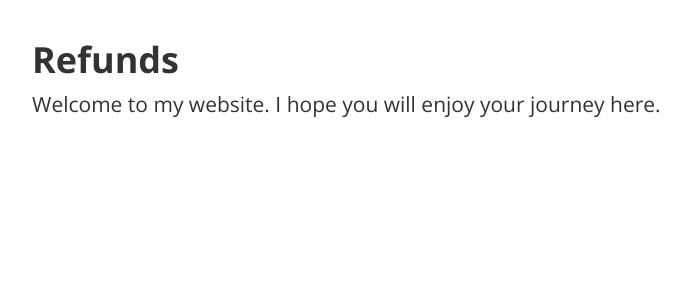
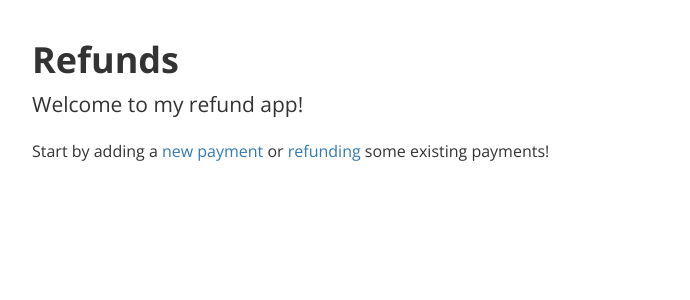
Before and after one commit to Crocmagnon/django-refunds, a Django app: page / in a window 1280 px wide. Shown: the part 52-352 px from the top of the page, without its empty margins (38-728 px from the left). Run offline with Django 3.2, Linux system fonts and the light colour scheme; the visitor is signed in with stand-in values (Sample User, id 1); some libraries are stand-ins or nearby versions.

Commit message:
Better front page

```diff
--- a/refunds/templates/refunds/home.html
+++ b/refunds/templates/refunds/home.html
@@ -3,5 +3,11 @@
 {% block title %}Home{% endblock %}
 {% block content %}
     <h1>Refunds</h1>
-    <p class="lead">Welcome to my website. I hope you will enjoy your journey here.</p>
+    <p class="lead">Welcome to my refund app!</p>
+    {% if not user.is_authenticated %}
+        <p>You may want to start by <a href="{% url 'auth_login' %}">logging in</a>.</p>
+    {% else %}
+        <p>Start by adding a <a href="{% url 'new_payment' %}">new payment</a> or <a href="{% url 'new_refund' %}">refunding</a>
+            some existing payments!</p>
+    {% endif %}
 {% endblock %}
```
